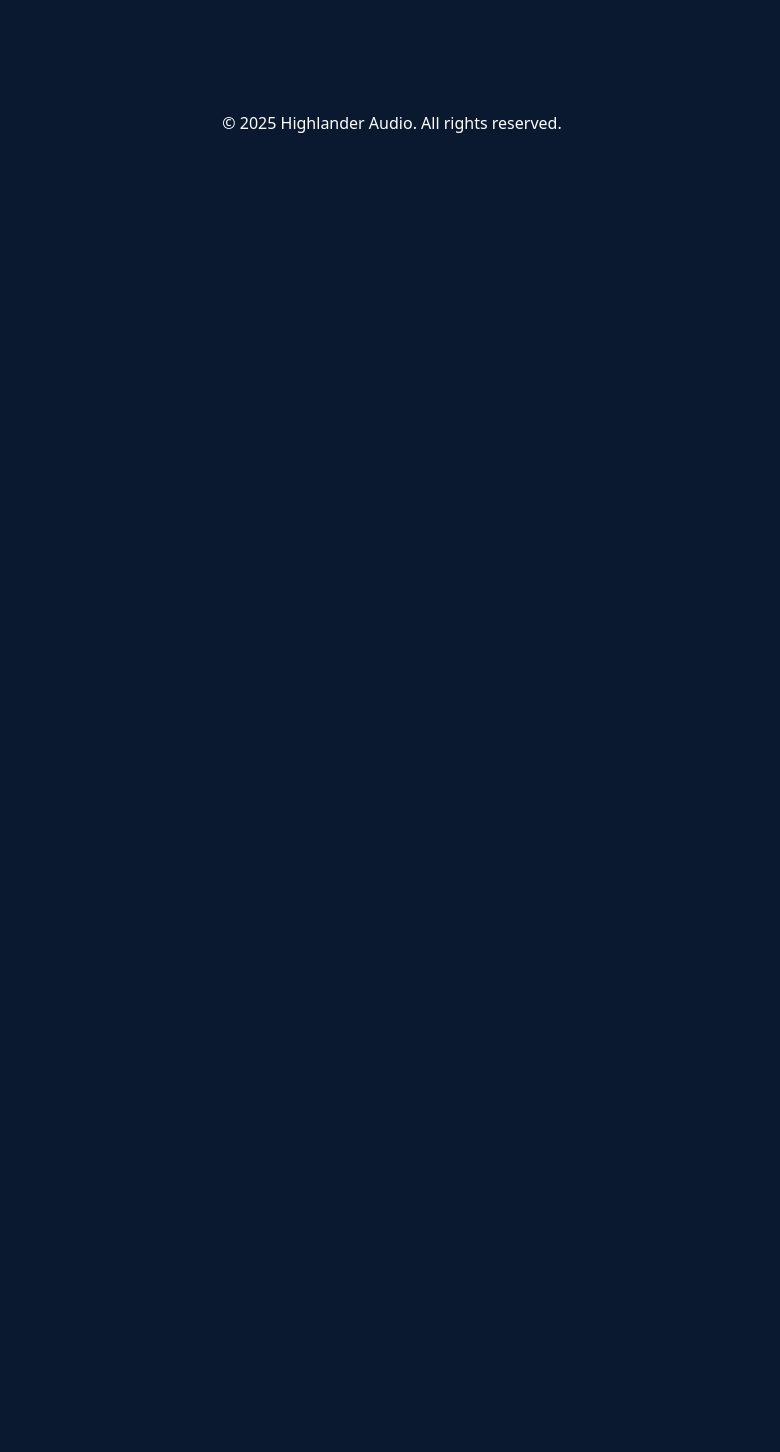
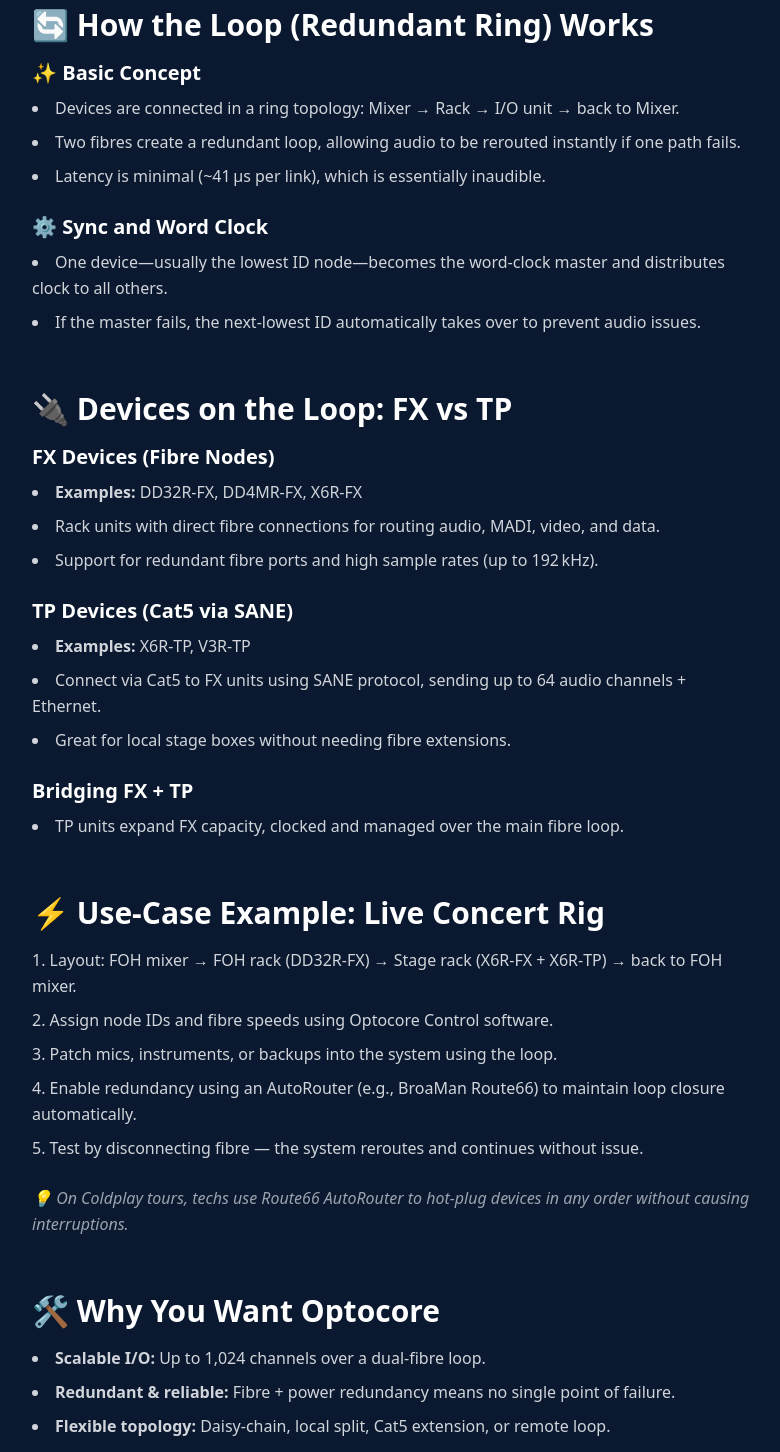
Before and after one commit to Highlander-maker/-my-sound-engineering-site, a Next.js app: page /blog/optocore-on-digico in a window 1280 px wide. Shown: the part 840-2292 px from the top of the page, without its empty margins (248-1028 px from the left). Before the commit the page ends 991 px from the top, so only its background shows below. Built offline with nearby package versions, Linux system fonts and the light colour scheme.

Commit message:
Deploy working blog to Vercel

```diff
--- a/app/blog/optocore-on-digico/page.tsx
+++ b/app/blog/optocore-on-digico/page.tsx
@@ -3,9 +3,10 @@
 export const metadata = {
   title: "What is DiGiCo Optocore?",
   description: "A beginner’s overview of DiGiCo Optocore and how it connects consoles and racks.",
+  date: "2025-07-04",
 };
 
-export default function DigicoOptocorePost() {
+export default function DigicoOptocorePage() {
   return (
     <div className="max-w-3xl mx-auto px-6 py-16 text-white leading-relaxed">
       <h1 className="text-5xl font-extrabold text-celticGreen mb-8">
@@ -18,6 +19,7 @@
         ensuring rock‑solid connectivity with ultra-low latency.
       </p>
 
+      {/* 🎬 Embedded Video */}
       <div className="rounded-xl overflow-hidden mb-12 shadow-lg">
         <iframe
           className="w-full aspect-video"
@@ -29,7 +31,84 @@
         ></iframe>
       </div>
 
-      {/* You can keep your remaining content as-is */}
+      {/* Section: Loop */}
+      <section className="mb-14">
+        <h2 className="text-3xl font-bold text-celticGreen mb-4">
+          🔄 How the Loop (Redundant Ring) Works
+        </h2>
+
+        <h3 className="text-xl font-semibold mb-2">✨ Basic Concept</h3>
+        <ul className="list-disc list-inside space-y-2 mb-6 text-gray-300">
+          <li>Devices are connected in a ring topology: Mixer → Rack → I/O unit → back to Mixer.</li>
+          <li>Two fibres create a redundant loop, allowing audio to be rerouted instantly if one path fails.</li>
+          <li>Latency is minimal (~41 µs per link), which is essentially inaudible.</li>
+        </ul>
+
+        <h3 className="text-xl font-semibold mb-2">⚙️ Sync and Word Clock</h3>
+        <ul className="list-disc list-inside space-y-2 text-gray-300">
+          <li>One device—usually the lowest ID node—becomes the word‑clock master and distributes clock to all others.</li>
+          <li>If the master fails, the next-lowest ID automatically takes over to prevent audio issues.</li>
+        </ul>
+      </section>
+
+      {/* Section: Devices */}
+      <section className="mb-14">
+        <h2 className="text-3xl font-bold text-celticGreen mb-4">
+          🔌 Devices on the Loop: FX vs TP
+        </h2>
+
+        <h3 className="text-xl font-semibold mb-2">FX Devices (Fibre Nodes)</h3>
+        <ul className="list-disc list-inside space-y-2 mb-6 text-gray-300">
+          <li><strong>Examples:</strong> DD32R‑FX, DD4MR‑FX, X6R‑FX</li>
+          <li>Rack units with direct fibre connections for routing audio, MADI, video, and data.</li>
+          <li>Support for redundant fibre ports and high sample rates (up to 192 kHz).</li>
+        </ul>
+
+        <h3 className="text-xl font-semibold mb-2">TP Devices (Cat5 via SANE)</h3>
+        <ul className="list-disc list-inside space-y-2 mb-6 text-gray-300">
+          <li><strong>Examples:</strong> X6R‑TP, V3R‑TP</li>
+          <li>Connect via Cat5 to FX units using SANE protocol, sending up to 64 audio channels + Ethernet.</li>
+          <li>Great for local stage boxes without needing fibre extensions.</li>
+        </ul>
+
+        <h3 className="text-xl font-semibold mb-2">Bridging FX + TP</h3>
+        <ul className="list-disc list-inside space-y-2 text-gray-300">
+          <li>TP units expand FX capacity, clocked and managed over the main fibre loop.</li>
+        </ul>
+      </section>
+
+      {/* Section: Live Use */}
+      <section className="mb-14">
+        <h2 className="text-3xl font-bold text-celticGreen mb-4">
+          ⚡ Use‑Case Example: Live Concert Rig
+        </h2>
+
+        <ol className="list-decimal list-inside space-y-2 mb-6 text-gray-300">
+          <li>Layout: FOH mixer → FOH rack (DD32R‑FX) → Stage rack (X6R‑FX + X6R‑TP) → back to FOH mixer.</li>
+          <li>Assign node IDs and fibre speeds using Optocore Control software.</li>
+          <li>Patch mics, instruments, or backups into the system using the loop.</li>
+          <li>Enable redundancy using an AutoRouter (e.g., BroaMan Route66) to maintain loop closure automatically.</li>
+          <li>Test by disconnecting fibre — the system reroutes and continues without issue.</li>
+        </ol>
+
+        <p className="italic text-gray-400">
+          💡 On Coldplay tours, techs use Route66 AutoRouter to hot‑plug devices in any order without causing interruptions.
+        </p>
+      </section>
+
+      {/* Section: Summary */}
+      <section>
+        <h2 className="text-3xl font-bold text-celticGreen mb-4">
+          🛠️ Why You Want Optocore
+        </h2>
+        <ul className="list-disc list-inside space-y-2 text-gray-300">
+          <li><strong>Scalable I/O:</strong> Up to 1,024 channels over a dual-fibre loop.</li>
+          <li><strong>Redundant & reliable:</strong> Fibre + power redundancy means no single point of failure.</li>
+          <li><strong>Flexible topology:</strong> Daisy-chain, local split, Cat5 extension, or remote loop.</li>
+          <li><strong>Perfect sync:</strong> Distributed clocking with auto-master failover.</li>
+          <li><strong>Multi‑signal transport:</strong> Carry audio, word clock, video, MADI, Ethernet & DMX all in one loop.</li>
+        </ul>
+      </section>
     </div>
   );
 }
```
